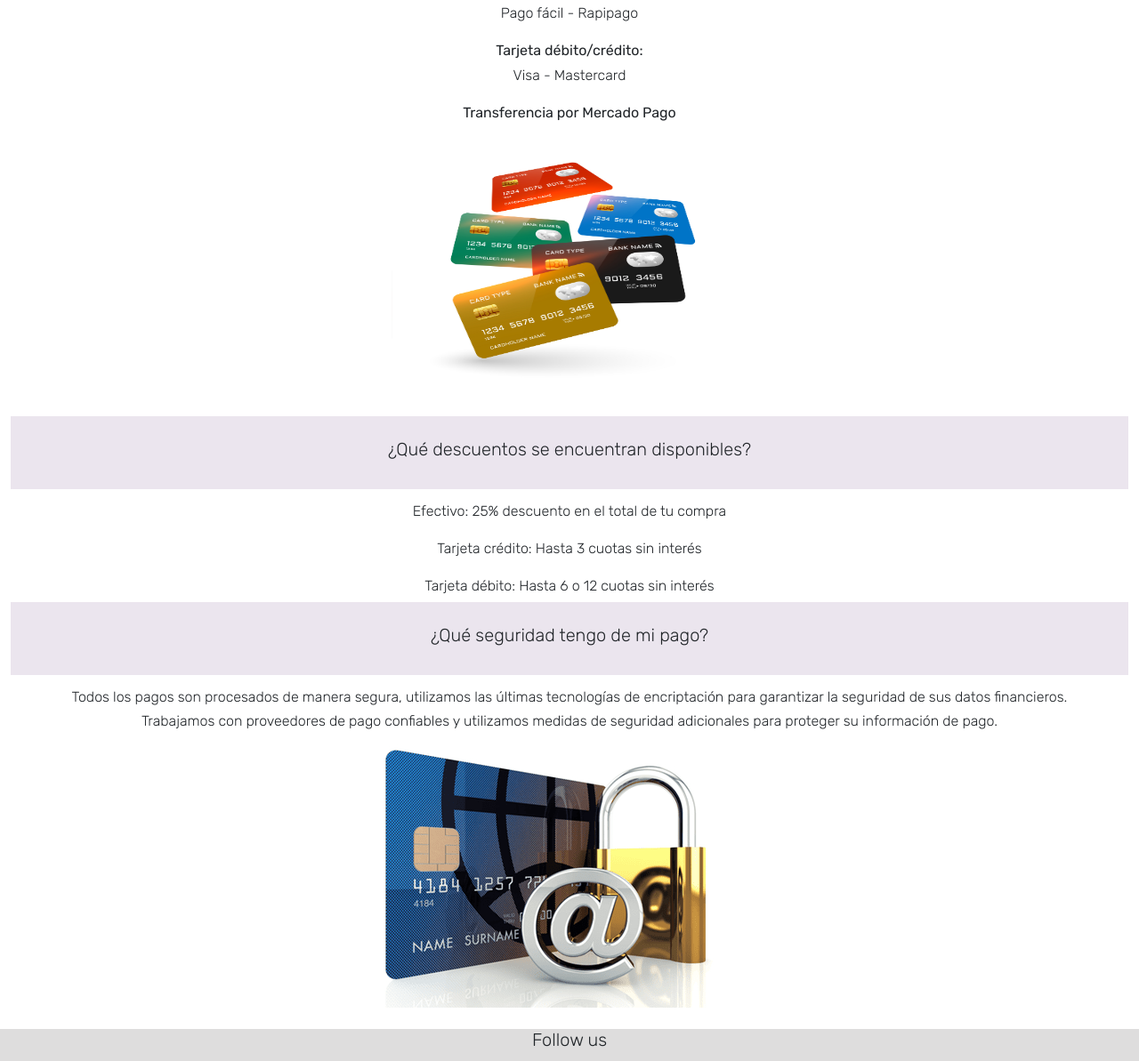
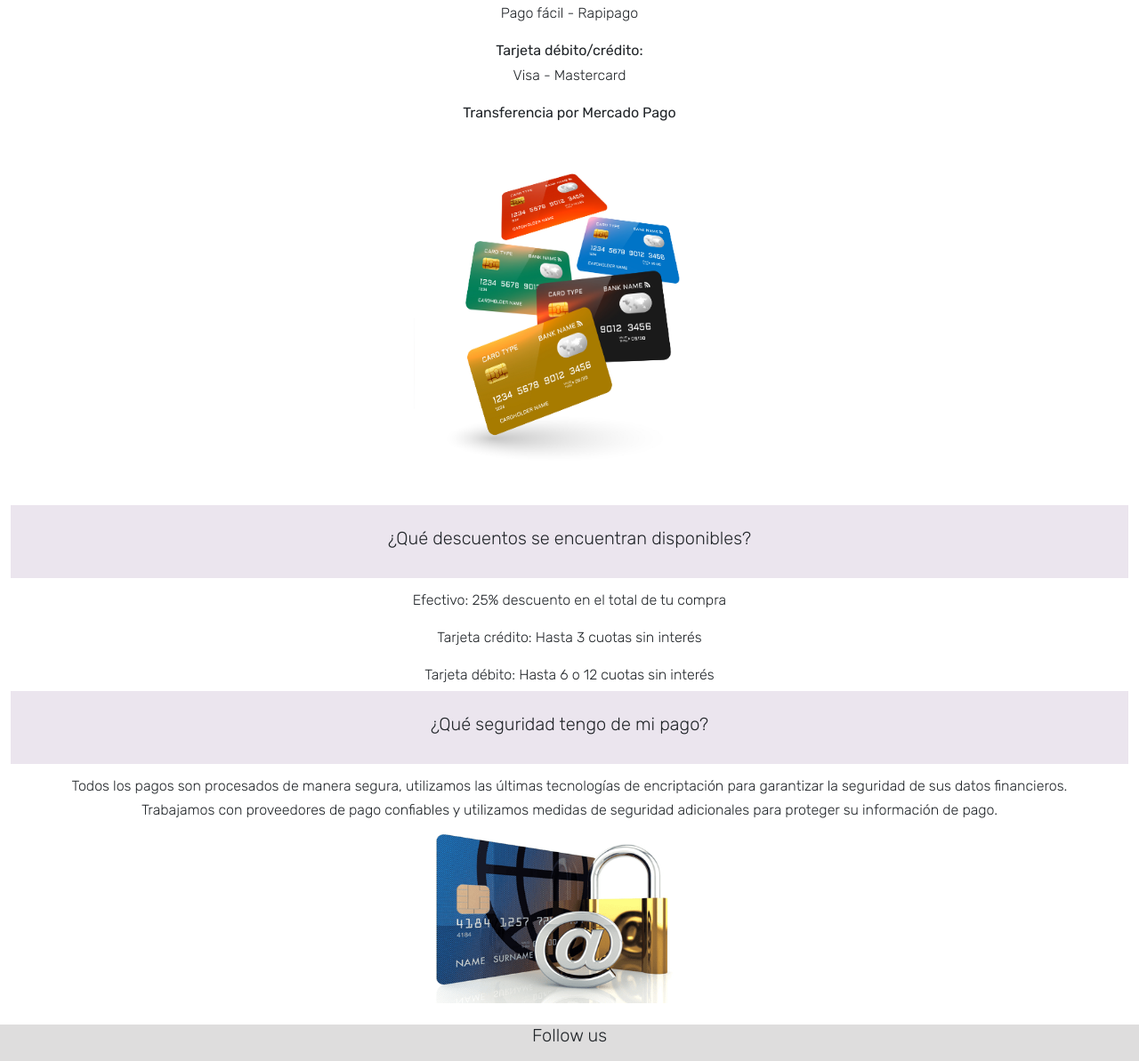
Before and after one commit to luciaBoo/PF-Boo, a website: page pages/pago.html in a window 1280 px wide. Shown: the part 388-1581 px from the top of the page at 89% size. Drawn offline with nearby package versions, Linux system fonts and the light colour scheme.

Commit message:
cambiando width height de pages pago

```diff
--- a/pages/pago.html
+++ b/pages/pago.html
@@ -75,7 +75,7 @@
           <h6><b>Transferencia por Mercado Pago</b></h6>
         </div>
         <div class="col-xl-12 col-12 d-flex justify-content-center">
-        <img src=../img/tarjetas.jpg alt="pago" width="400" height="300"/>
+        <img src=../img/tarjetas.jpg alt="pago" width="350" height="400"/>
         </div><br>
         <div class="col-xl-12 col-12 d-flex justify-content-center bg-grey">
             <h5>¿Qué descuentos se encuentran disponibles?</h5>
@@ -99,7 +99,7 @@
           <h6>Trabajamos con proveedores de pago confiables y utilizamos medidas de seguridad adicionales para proteger su información de pago.</h6>
         </div>
         <div class="col-xl-12 col-12 d-flex justify-content-center">
-          <img src=../img/pagoSeguro.png alt="pago"/>
+          <img src=../img/pagoSeguro.png alt="pago" width="350" height="200"/>
           </div><br>
         <footer class="row">
             <div class="col-xl-12 col-12 d-flex justify-content-center">
```
